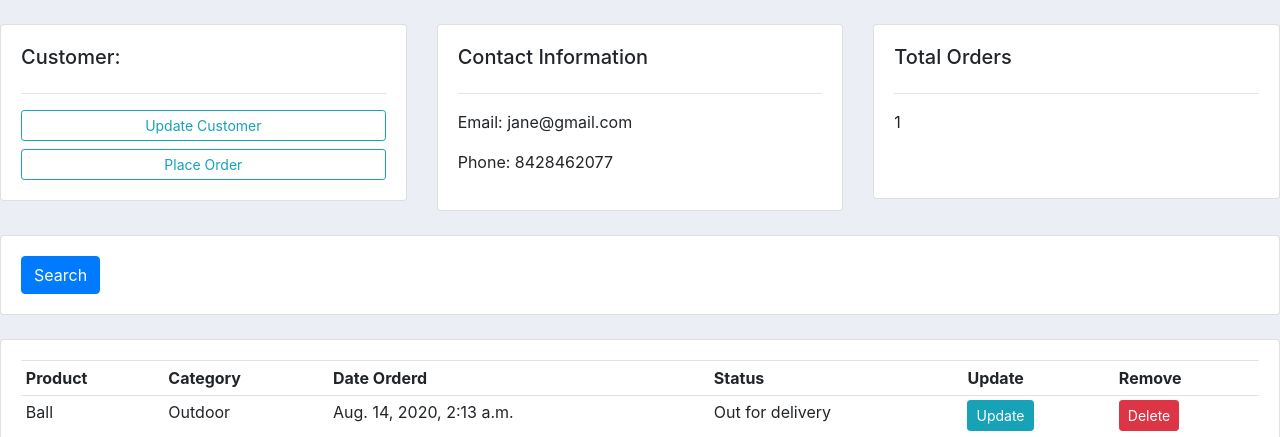
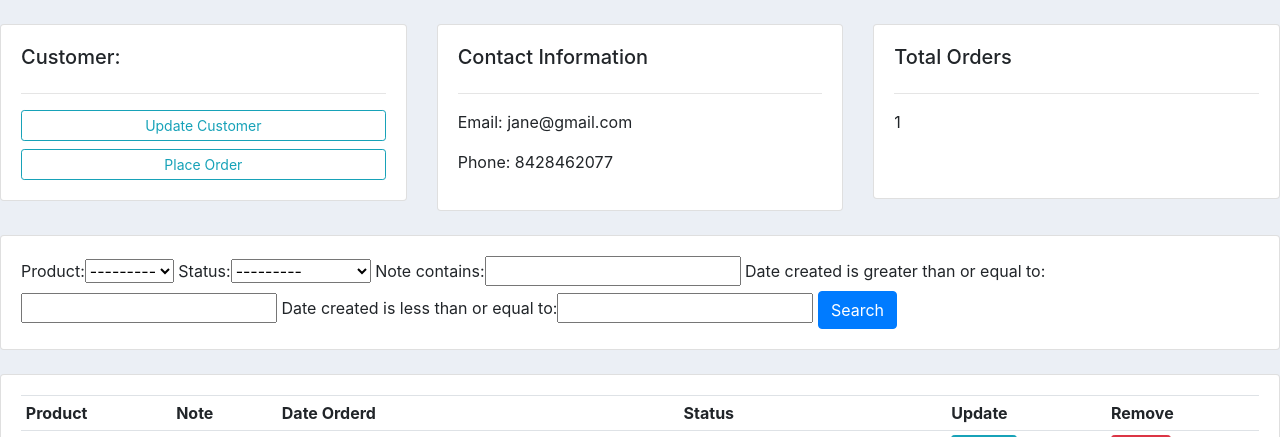
Before and after one commit to AlvinMascrene/CustomerManagement-django, a Django app: page /customer/1/ in a window 1280 px wide. Shown: the part 59-496 px from the top of the page. Run offline with Django 3.2, Linux system fonts and the light colour scheme; data comes from the database, SQL or seed files in the repository; some libraries are stand-ins or nearby versions.

Commit message:
Added Order Filters, Added 'note' field to 'Order' models

```diff
--- /dev/null
+++ b/accounts/filters.py
@@ -0,0 +1,13 @@
+import django_filters
+from django_filters import DateFilter, CharFilter
+from .models import *
+
+class OrderFilter(django_filters.FilterSet):
+    start_data = DateFilter(field_name='date_created', lookup_expr='gte')
+    end_data = DateFilter(field_name='date_created', lookup_expr='lte')
+    note = CharFilter(field_name='note', lookup_expr='icontains')
+
+    class Meta:
+        model = Order
+        fields = '__all__'
+        exclude = ['customer', 'date_created']
--- a/accounts/models.py
+++ b/accounts/models.py
@@ -42,6 +42,7 @@ class Order(models.Model):
     product = models.ForeignKey(Product, null=True, on_delete=models.SET_NULL)
     date_created = models.DateTimeField(auto_now_add=True)
     status = models.CharField(max_length=200, null=True, choices=STATUS)
+    note = models.CharField(max_length=1000, null=True)
 
     def __str__(self):
         return self.product.name
--- a/accounts/templates/accounts/customers.html
+++ b/accounts/templates/accounts/customers.html
@@ -10,7 +10,6 @@
 			<hr>
 			<a class="btn btn-outline-info  btn-sm btn-block" href="">Update Customer</a>
 			<a class="btn btn-outline-info  btn-sm btn-block" href="{% url 'create_order' customer.id %}">Place Order</a>
-
 		</div>
 	</div>
 
@@ -39,9 +38,9 @@
 	<div class="col">
 		<div class="card card-body">
 			<form method="get">
-
+				{{myFilter.form}}
 		    <button class="btn btn-primary" type="submit">Search</button>
-		  </form>
+			</form>
 		</div>
 	</div>
 
@@ -54,7 +53,7 @@
 			<table class="table table-sm">
 				<tr>
 					<th>Product</th>
-					<th>Category</th>
+					<th>Note</th>
 					<th>Date Orderd</th>
 					<th>Status</th>
 					<th>Update</th>
@@ -63,7 +62,7 @@
 				{% for order in orders %}
 				<tr>
 					<td>{{ order.product.name }}</td>
-					<td>{{ order.product.category }}</td>
+					<td>{{ order.note }}</td>
 					<td>{{ order.date_created }}</td>
 					<td>{{ order.status }}</td>
 					<td><a class="btn btn-sm btn-info" href="{% url 'update_order' order.id %}">Update</a></td>
--- a/accounts/views.py
+++ b/accounts/views.py
@@ -3,6 +3,7 @@ from django.http import HttpResponse
 from .models import *
 from .forms import OrderForm
 from django.forms import inlineformset_factory
+from .filters import OrderFilter
 # Create your views here.
 
 def home(request):
@@ -36,10 +37,15 @@ def customers(request, pk_test):
     customer = Customers.objects.get(id=pk_test)
     orders = customer.order_set.all()
     total_orders = orders.count()
+
+    myFilter = OrderFilter(request.GET, queryset=orders)
+    orders = myFilter.qs
+
     context = {
         'customer' : customer,
         'orders' : orders,
         'total_orders' : total_orders,
+        'myFilter' : myFilter,
         }
     return render(request, 'accounts/customers.html',  context)
 
--- a/customerManagement/settings.py
+++ b/customerManagement/settings.py
@@ -38,6 +38,7 @@ INSTALLED_APPS = [
     'django.contrib.sessions',
     'django.contrib.messages',
     'django.contrib.staticfiles',
+    'django_filters'
 ]
 
 MIDDLEWARE = [
```
Also changed, not shown: accounts/migrations/0001_initial.py, accounts/migrations/0006_order_note.py (added).
